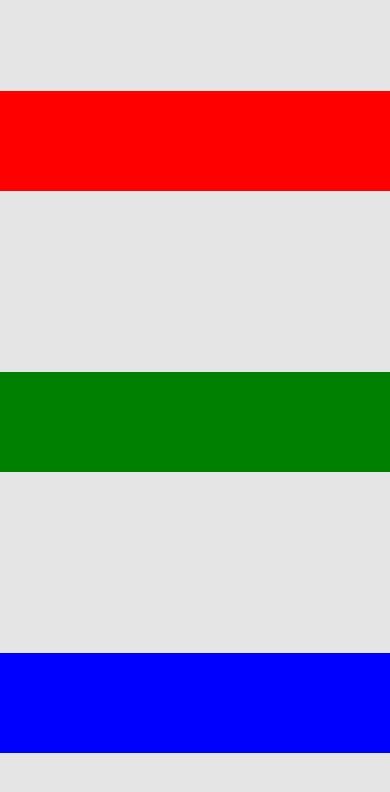
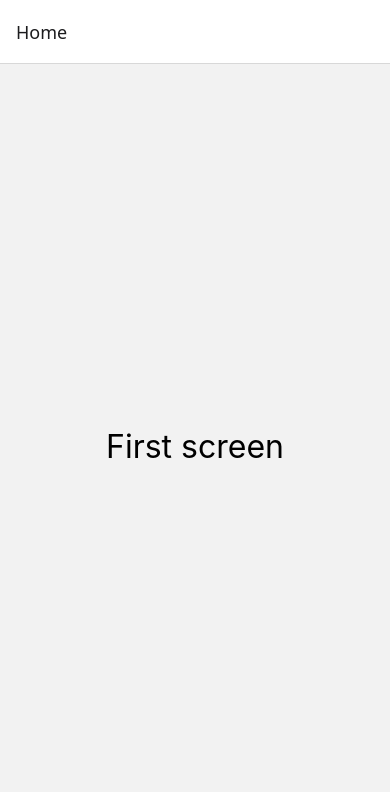
Before and after one commit to Sandesh567/AppPractice, a React Native app: screen / in a window 390 px wide. Shown: the top 792 px of the page. Built offline with nearby package versions, Linux system fonts and the light colour scheme.

Commit message:
13- Stack Navigation

```diff
--- a/App.js
+++ b/App.js
@@ -1,25 +1,46 @@
-import React, { useState } from 'react';
-import { Dimensions, StyleSheet, View } from 'react-native';
+import React from "react";
+import { StyleSheet, View, Text } from "react-native";
+import { NavigationContainer } from "@react-navigation/native";
+import { createNativeStackNavigator } from "@react-navigation/native-stack";
+
+const Stack = createNativeStackNavigator();
+
+
 
 const App = () => (
-  <View style={styles.layout}>
-    <View style={[styles.box, { backgroundColor: 'red' }]} />
-    <View style={[styles.box, { backgroundColor: 'green' }]} />
-    <View style={[styles.box, { backgroundColor: 'blue' }]} />
-  </View>
-);
+  <NavigationContainer>
+    <Stack.Navigator>
+      <Stack.Screen name="Feed" component={FeedScreen} options={{ title: 'Home' }} />
+      <Stack.Screen name="Catalog" component={CatalogScreen} />
+    </Stack.Navigator>
+  </NavigationContainer>
+)
 
 export default App;
 
-export const styles = StyleSheet.create({
+
+export const FeedScreen = () => (
+  <View style={styles.layout}>
+    <Text style={styles.title}>First screen</Text>
+  </View>
+)
+
+export const CatalogScreen = () => (
+  <View style={styles.layout}>
+    <Text style={styles.title} >Second Screen</Text>
+  </View>
+)
+
+
+
+const styles = StyleSheet.create({
   layout: {
     flex: 1,
-    flexDirection: 'column',
-    justifyContent: 'space-around',
-    backgroundColor: '#e5e5e5',
+    justifyContent: "center",
+    alignItems: "center",
   },
-  box: {
-    backgroundColor: 'black',
-    height: 100
+  title: {
+    fontSize: 32,
+    marginBottom: 16,
   },
 });
```
